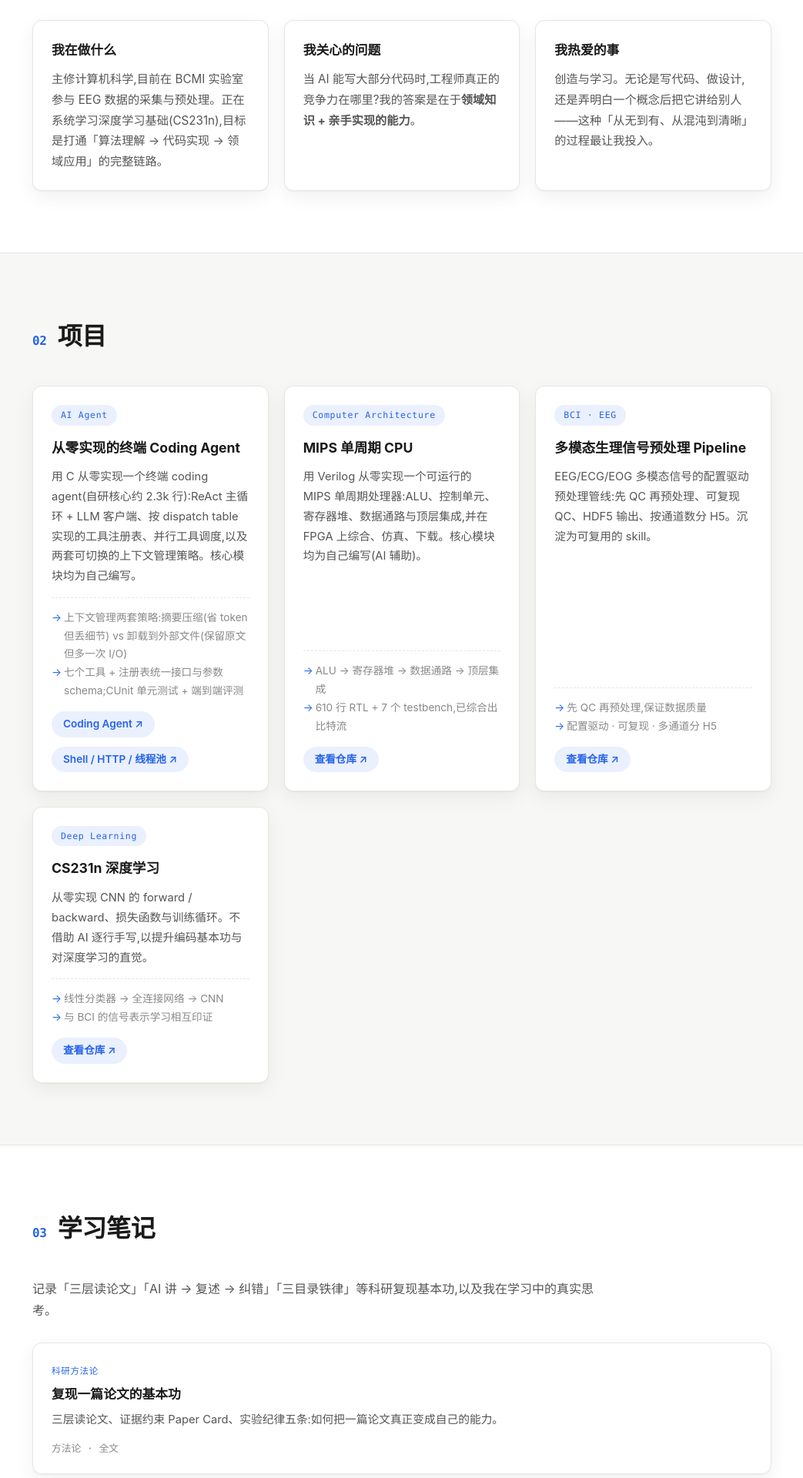
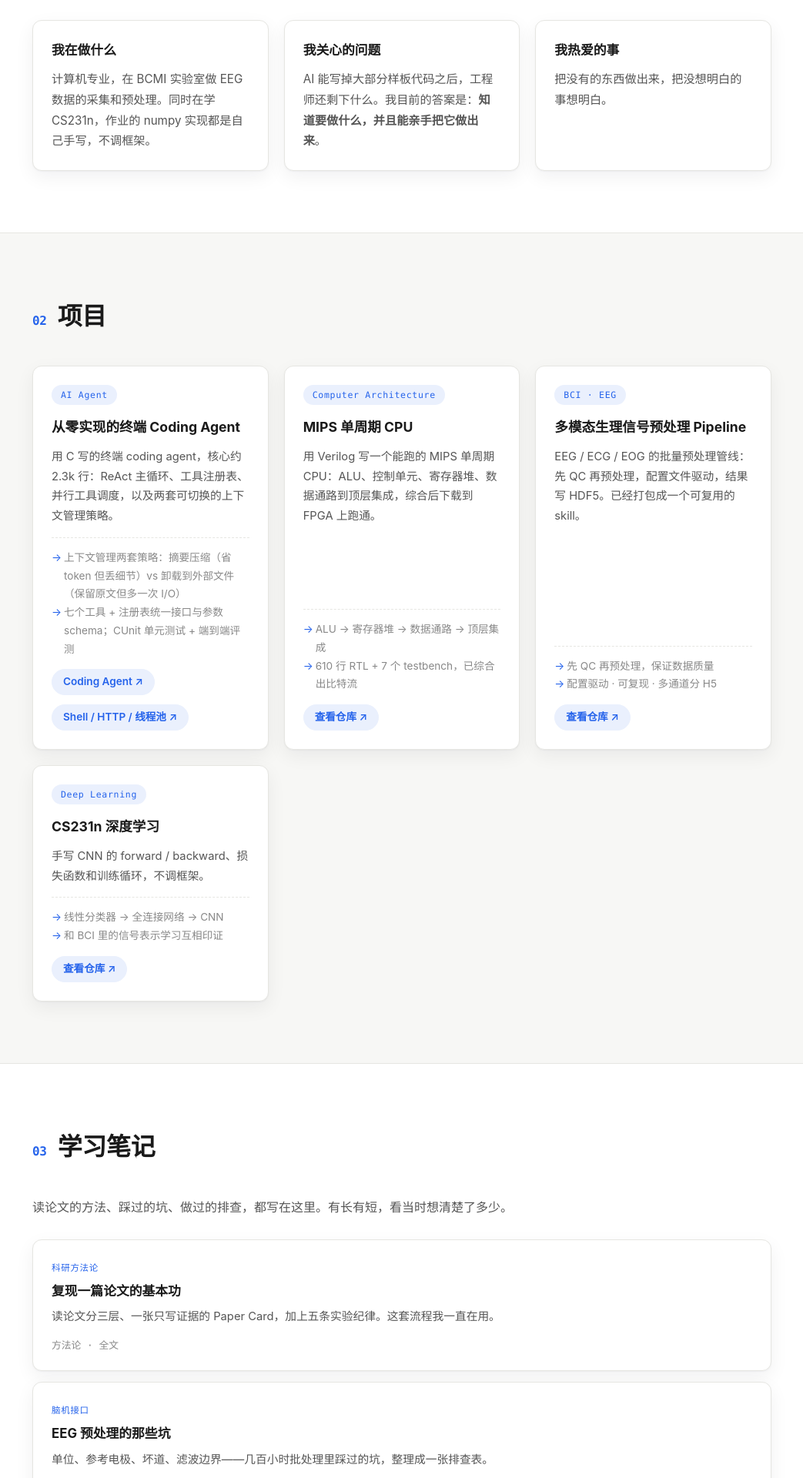
Before and after one commit to xiaoqing-t/xiaoqing-t.github.io, a React (Vite) app: page / in a window 1280 px wide. Shown: the part 760-2680 px from the top of the page at 77% size, without its empty margins (118-1161 px from the left). Built offline with nearby package versions, Linux system fonts and the light colour scheme.

Commit message:
copy: rewrite site copy in plainer language
首屏、关于我、项目、笔记、联系五处的文案重写:去掉空话与自我辩护句，
笔记描述不再用同构句式;注释里的直角引号统一成双引号。

```diff
--- a/src/components/Notes.tsx
+++ b/src/components/Notes.tsx
@@ -13,7 +13,7 @@ export default function Notes() {
       id="notes"
       num="03"
       title="学习笔记"
-      lead="记录「三层读论文」「AI 讲 → 复述 → 纠错」「三目录铁律」等科研复现基本功,以及我在学习中的真实思考。"
+      lead="读论文的方法、踩过的坑、做过的排查，都写在这里。有长有短，看当时想清楚了多少。"
     >
       {/* 每个条目本身是 <a>，而 <Reveal> 渲染的是 <div>，没法直接包条目 → 包整个列表 */}
       <Reveal className="notes-list">
--- a/src/data/site.tsx
+++ b/src/data/site.tsx
@@ -1,12 +1,12 @@
-// 全站「内容」的唯一来源。
+// 全站“内容”的唯一来源。
 //
-// 组件负责「怎么显示」（布局、样式、交互），这个文件负责「显示什么」（文案、条目）。
-// 所以改文案、加项目、加笔记 —— 都只动这一个文件，不用碰任何 .tsx 组件。
+// 组件负责怎么显示（布局、样式、交互），这个文件负责显示什么（文案、条目）。
+// 所以改文案、加项目、加笔记，都只动这一个文件，不用碰任何 .tsx 组件。
 //
 // 示例：加一个项目 = 往下面的 projects 数组里再写一个 { ... }，保存即可。
-// 详见同目录上层的《React重构说明.md》第 4 节「增删改查速查」。
+// 详见同目录上层的《React重构说明.md》第 4 节“增删改查速查”。
 
-// ReactNode = 「任何能显示的东西」：字符串、数字、JSX 片段、它们组成的数组都算。
+// ReactNode = 任何能渲染的值：字符串、数字、JSX 片段、它们组成的数组。
 // 只有需要局部加粗的文案才用得上它（见 aboutCards 第 2 条）。
 import type { ReactNode } from 'react'
 
@@ -26,7 +26,7 @@ export interface Action extends Link {
   primary?: boolean
 }
 
-/** 「关于我」里的一张卡片 */
+/** “关于我”区块的一张卡片 */
 export interface AboutCard {
   title: string
   body: ReactNode
@@ -82,33 +82,33 @@ export const hero = {
   titleAccent: 'Zhao Yunzhe',
   titleTail: '。',
   /** 里面用 \n 换行（CSS 那边开了 white-space: pre-line 才会真的换行） */
-  sub: '计算机科学专业,在脑机接口(BCI)实验室做 EEG 数据处理。\n正在 LLM / agent 时代探索自己的道路\n喜欢做东西,也喜欢把想明白的东西讲清楚。',
+  sub: '计算机科学专业，在 BCI 实验室做 EEG 数据处理。\n现在一边补深度学习，一边用 AI 写点自己想用的工具。\n喜欢把东西做出来，也喜欢把做明白的事讲清楚。',
   actions: [
     { label: '看看我的项目', href: '#projects', primary: true },
     { label: '了解更多', href: '#about' },
   ] as Action[],
-  meta: ['📍 中国', '🎓 CS + BCI', '✍️ 学习笔记常写常新'],
+  meta: ['📍 中国', '🎓 CS + BCI', '✍️ 笔记常写'],
 }
 
-/** 「关于我」三张卡 */
+/** “关于我”区块的三张卡 */
 export const aboutCards: AboutCard[] = [
   {
     title: '我在做什么',
-    body: '主修计算机科学,目前在 BCMI 实验室参与 EEG 数据的采集与预处理。正在系统学习深度学习基础(CS231n),目标是打通「算法理解 → 代码实现 → 领域应用」的完整链路。',
+    body: '计算机专业，在 BCMI 实验室做 EEG 数据的采集和预处理。同时在学 CS231n，作业的 numpy 实现都是自己手写，不调框架。',
   },
   {
     title: '我关心的问题',
     // 这一条需要局部加粗，所以正文写成 JSX 片段而不是纯字符串
     body: (
       <>
-        当 AI 能写大部分代码时,工程师真正的竞争力在哪里?我的答案是在于
-        <strong>领域知识 + 亲手实现的能力</strong>。
+        AI 能写掉大部分样板代码之后，工程师还剩下什么。我目前的答案是：
+        <strong>知道要做什么，并且能亲手把它做出来</strong>。
       </>
     ),
   },
   {
     title: '我热爱的事',
-    body: '创造与学习。无论是写代码、做设计,还是弄明白一个概念后把它讲给别人——这种「从无到有、从混沌到清晰」的过程最让我投入。',
+    body: '把没有的东西做出来，把没想明白的事想明白。',
   },
 ]
 
@@ -117,10 +117,10 @@ export const projects: Project[] = [
   {
     tag: 'AI Agent',
     title: '从零实现的终端 Coding Agent',
-    desc: '用 C 从零实现一个终端 coding agent(自研核心约 2.3k 行):ReAct 主循环 + LLM 客户端、按 dispatch table 实现的工具注册表、并行工具调度,以及两套可切换的上下文管理策略。核心模块均为自己编写。',
+    desc: '用 C 写的终端 coding agent，核心约 2.3k 行：ReAct 主循环、工具注册表、并行工具调度，以及两套可切换的上下文管理策略。',
     points: [
-      '上下文管理两套策略:摘要压缩(省 token 但丢细节) vs 卸载到外部文件(保留原文但多一次 I/O)',
-      '七个工具 + 注册表统一接口与参数 schema;CUnit 单元测试 + 端到端评测',
+      '上下文管理两套策略：摘要压缩（省 token 但丢细节）vs 卸载到外部文件（保留原文但多一次 I/O）',
+      '七个工具 + 注册表统一接口与参数 schema；CUnit 单元测试 + 端到端评测',
     ],
     links: [
       { label: 'Coding Agent', href: 'https://github.com/xiaoqing-t/Project2-of-OS-2026-Fall' },
@@ -130,22 +130,22 @@ export const projects: Project[] = [
   {
     tag: 'Computer Architecture',
     title: 'MIPS 单周期 CPU',
-    desc: '用 Verilog 从零实现一个可运行的 MIPS 单周期处理器:ALU、控制单元、寄存器堆、数据通路与顶层集成,并在 FPGA 上综合、仿真、下载。核心模块均为自己编写(AI 辅助)。',
-    points: ['ALU → 寄存器堆 → 数据通路 → 顶层集成', '610 行 RTL + 7 个 testbench,已综合出比特流'],
+    desc: '用 Verilog 写一个能跑的 MIPS 单周期 CPU：ALU、控制单元、寄存器堆、数据通路到顶层集成，综合后下载到 FPGA 上跑通。',
+    points: ['ALU → 寄存器堆 → 数据通路 → 顶层集成', '610 行 RTL + 7 个 testbench，已综合出比特流'],
     links: [{ label: '查看仓库', href: 'https://github.com/xiaoqing-t/CPU-by-vivado' }],
   },
   {
     tag: 'BCI · EEG',
     title: '多模态生理信号预处理 Pipeline',
-    desc: 'EEG/ECG/EOG 多模态信号的配置驱动预处理管线:先 QC 再预处理、可复现 QC、HDF5 输出、按通道数分 H5。沉淀为可复用的 skill。',
-    points: ['先 QC 再预处理,保证数据质量', '配置驱动 · 可复现 · 多通道分 H5'],
+    desc: 'EEG / ECG / EOG 的批量预处理管线：先 QC 再预处理，配置文件驱动，结果写 HDF5。已经打包成一个可复用的 skill。',
+    points: ['先 QC 再预处理，保证数据质量', '配置驱动 · 可复现 · 多通道分 H5'],
     links: [{ label: '查看仓库', href: 'https://github.com/xiaoqing-t/EEG-preprocess-pipeline-skill' }],
   },
   {
     tag: 'Deep Learning',
     title: 'CS231n 深度学习',
-    desc: '从零实现 CNN 的 forward / backward、损失函数与训练循环。不借助 AI 逐行手写,以提升编码基本功与对深度学习的直觉。',
-    points: ['线性分类器 → 全连接网络 → CNN', '与 BCI 的信号表示学习相互印证'],
+    desc: '手写 CNN 的 forward / backward、损失函数和训练循环，不调框架。',
+    points: ['线性分类器 → 全连接网络 → CNN', '和 BCI 里的信号表示学习互相印证'],
     links: [{ label: '查看仓库', href: 'https://github.com/xiaoqing-t/CS231n-assignments' }],
   },
 ]
@@ -155,42 +155,42 @@ export const notes: Note[] = [
   {
     category: '科研方法论',
     title: '复现一篇论文的基本功',
-    desc: '三层读论文、证据约束 Paper Card、实验纪律五条:如何把一篇论文真正变成自己的能力。',
+    desc: '读论文分三层、一张只写证据的 Paper Card，加上五条实验纪律。这套流程我一直在用。',
     meta: '方法论 · 全文',
     href: 'note-reproduction-basics.html',
   },
   {
     category: '脑机接口',
     title: 'EEG 预处理的那些坑',
-    desc: '先 QC 再预处理、单位转换、参考电极:数百小时批量处理踩过的坑与排查表。',
+    desc: '单位、参考电极、坏道、滤波边界——几百小时批处理里踩过的坑，整理成一张排查表。',
     meta: '经验 · 全文',
     href: 'note-eeg-pitfalls.html',
   },
   {
     category: '工程实践',
     title: 'Claude Code 1M 上下文配置实录',
-    desc: '一次完整的排查:让自动压缩阈值从 200K 提到接近 1M,含根因分析与踩坑表。',
+    desc: '把自动压缩的阈值从 200K 推到接近 1M，记一次完整的排查：现象、怀疑、验证、结论。',
     meta: '2026-09-16 · 已验证',
     href: 'note-claude-code-1m.html',
   },
   {
     category: '工程实践',
     title: 'Agent Skill 框架架构五问',
-    desc: '契约与稳定性、声明与驱动分离、契约即测试、脚手架与增量:五个架构问题的思考。',
+    desc: '契约怎么设计才稳、声明和驱动为什么要分开、契约能不能当测试用——五个问题和我现在的答案。',
     meta: '2026-09 · 五问全解',
     href: 'note-agent-skill-architecture.html',
   },
   {
     category: '系统虚拟化',
-    title: '启动流程对比图:QEMU 带固件 vs StratoVirt 无固件',
-    desc: '两条泳道按同一阶段对齐,StratoVirt 那一格空出来的位置就是它省下的 3.3 秒。带五段分步讲解,可缩放、可导出。',
+    title: '启动流程对比图：QEMU 带固件 vs StratoVirt 无固件',
+    desc: '两条泳道按同一阶段对齐，StratoVirt 上空出来的那一格，就是它省下的 3.3 秒。带分步讲解，可缩放。',
     meta: '2026-10 · 交互图',
     href: 'note-stratovirt-boot-flow.html',
   },
   {
     category: '系统虚拟化',
-    title: 'Epoll 事件流图:一次客户机 I/O 怎么走完一圈',
-    desc: '从客户机 kick 到内核回调唤醒 VMM,再到 irqfd 注入中断,四个角色九条消息,含五段分步讲解。',
+    title: 'Epoll 事件流图：一次客户机 I/O 怎么走完一圈',
+    desc: '客户机敲门、内核回调、VMM 醒来、再通知客户机。四个角色，九条消息，一条一条走。',
     meta: '2026-10 · 交互图',
     href: 'note-epoll-event-flow.html',
   },
@@ -198,7 +198,7 @@ export const notes: Note[] = [
 
 /** 联系区 */
 export const contact = {
-  lead: '欢迎交流技术、科研与一切有趣的想法。',
+  lead: '想聊技术、科研或者别的什么，都可以找我。',
   links: [
     { label: 'GitHub', href: profile.github },
     { label: '查看简历', href: 'resume.html' },
```
